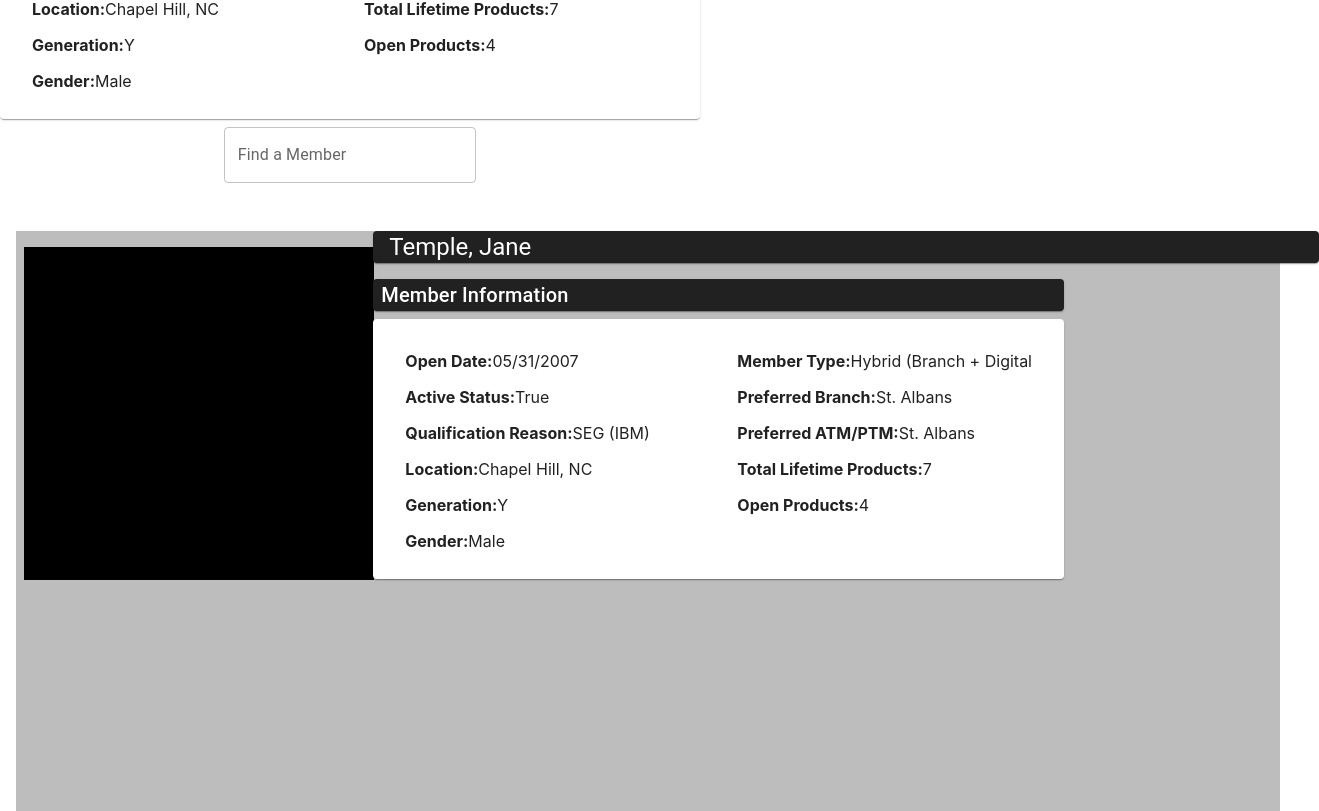
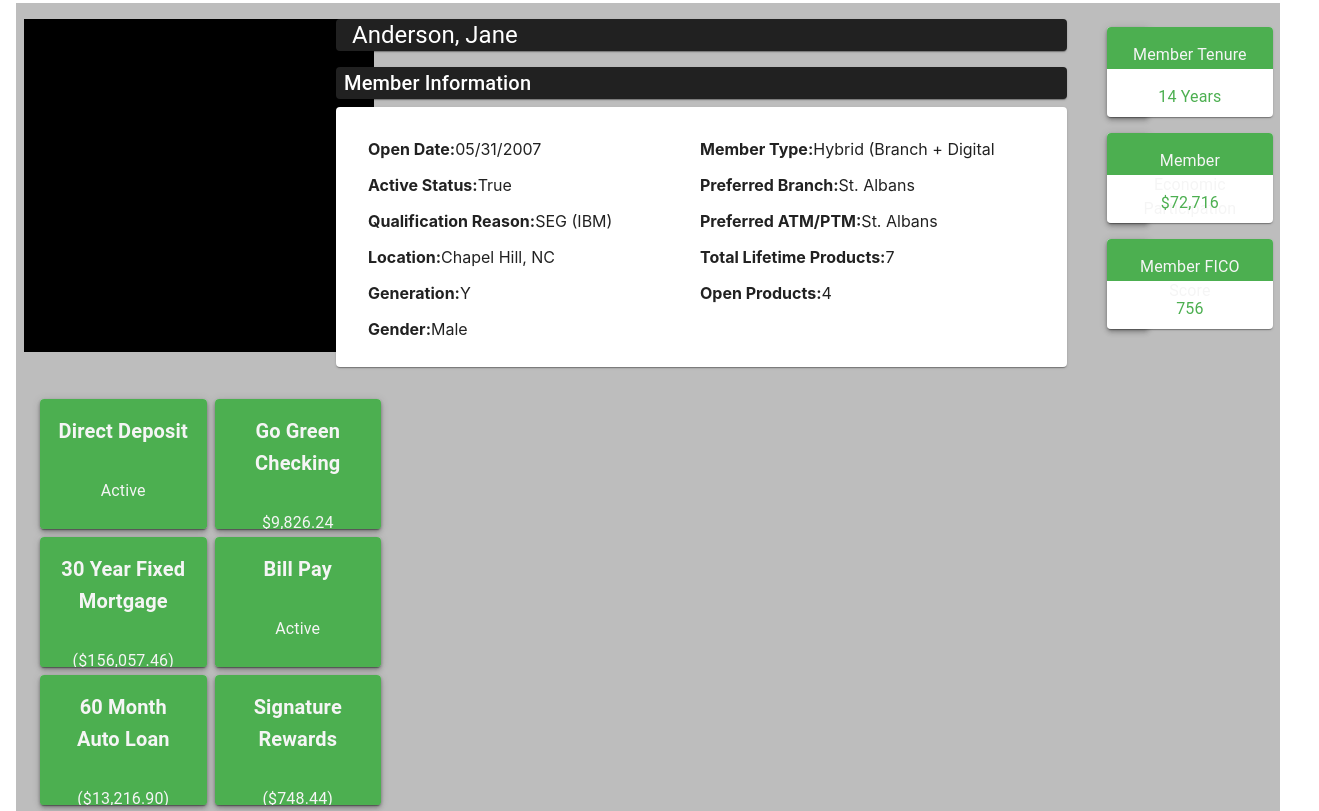
Before and after one commit to NatalieHarrison/components, a React (Create React App) app: page / in a window 1280 px wide. Shown: the part 789-1600 px from the top of the page, 1319 px wide, since content can reach past the window. Built offline with nearby package versions, Linux system fonts and the light colour scheme.

Commit message:
UserInfoSet adjustments
Some adjustments to make the code less confusing

```diff
--- a/src/App.tsx
+++ b/src/App.tsx
@@ -17,10 +17,12 @@ import UserInfoSet from './componentSets/UserInfoSet';
 
 const content: any = {
   // header: 'Products & Services that Delight',
-  greyBoxItems: [{ title: 'Total Open Problems', body: '329,778', num: '+5,690' }],
+  greyBoxItems: [{ title: 'Total Open Problems ', body: '329,778', num: '+5,690' }],
   fullGreenBoxItems: [{ title: 'Direct Deposit', body: 'Active', num: '' }],
-  greenBoxItems: [{ title: 'Member Tenure', body: '14 Years', num: '' },
-  { title: 'Member Tenure', body: '14 Years', num: '' }],
+  greenBoxItems: [
+    { title: 'Member Tenure', body: '14 Years', num: '' },
+    { title: 'Member Tenure', body: '14 Years', num: '' },
+  ],
   // //name header
   firstName: 'Jane',
   lastName: 'Anderson',
@@ -48,8 +50,8 @@ function App() {
 
         <Box sx={{ mt: 7, width: 700 }}>
           <Stack direction="row">
-            <GreenBoxes {...content}></GreenBoxes>
-            <FullGreenBoxes {...content}></FullGreenBoxes>
+            {/* <GreenBoxes {...content}></GreenBoxes> */}
+            {/* <FullGreenBoxes {...content}></FullGreenBoxes> */}
           </Stack>
         </Box>
 
--- a/src/componentSets/UserInfoSet.tsx
+++ b/src/componentSets/UserInfoSet.tsx
@@ -2,29 +2,30 @@ import Box from '@mui/material/Box';
 import Container from '@mui/material/Container';
 import Grid from '@mui/material/Grid';
 import Stack from '@mui/material/Stack';
+import FullGreenBoxes from '../components/FullGreenBox';
 
-import GreenBox from '../components/GreenBox';
+import GreenBoxes from '../components/GreenBox';
 import NameHeader from '../components/NameHeader';
 import UserInfo from '../components/UserInfo';
 
 const content: any = {
-  header: 'Products & Services that Delight',
-  title1: 'Total',
-  body1: '329,778',
-  num1: '+5,690',
-  title2: 'Members ',
-  body2: '1,291',
-  num2: '+421',
-  title3: 'Acquisition',
-  body3: '3.78',
-  num3: '+0.37',
-  title: 'Total ',
-  body: '230,827',
-  num: '+4',
+  greenBoxItems: [
+    { title: 'Member Tenure', body: '14 Years', num: '' },
+    { title: 'Member Economic Participation', body: '$72,716', num: '' },
+    {title: 'Member FICO Score', body: '756',num: ''},
+  ],
+  fullGreenBoxItems: [
+    {title: 'Direct Deposit', body: 'Active', num:''},
+    {title: 'Go Green Checking', body: '$9,826.24', num: ''},
+    {title: '30 Year Fixed Mortgage', body: '($156,057.46)', num: ''},
+    {title: 'Bill Pay', body: 'Active', num: ''},
+    {title: '60 Month Auto Loan', body: '($13,216.90)', num: ''},
+    {title: 'Signature Rewards', body: '($748.44)', num: ''},
+  ],
+
   //name header
   firstName: 'Jane',
-  lastName: 'Temple',
-  //user info
+  lastName: 'Anderson',
   //user info
   openDate: '05/31/2007',
   activeStatus: 'True',
@@ -41,29 +42,27 @@ const content: any = {
 
 const UserInfoSet = () => {
   return (
-    <Box sx={{ ml: 2, backgroundColor: '#bdbdbd', height: 650, maxWidth: 1320 }}>
+    <Box sx={{ ml: 2, backgroundColor: '#bdbdbd'}}>
       <Box>
         <Grid container spacing={2}>
-          <Grid item xs={3.5}>
+          <Grid item xs={3}>
             <Box sx={{ backgroundColor: 'black', height: 333, width: 350, ml: 1, mr: 1 }}>Avatar profile</Box>
           </Grid>
-          <Grid xs={4}>
-            <Box sx={{ width: 946 }}>
+
+          <Grid item xs={7}>
               <NameHeader {...content}></NameHeader>
-
-              <Stack direction="row">
-                <UserInfo {...content}></UserInfo>
-                <Stack direction="column">
-                  <GreenBox {...content}></GreenBox>
-                  <GreenBox {...content}></GreenBox>
-                  <GreenBox {...content}></GreenBox>
-                </Stack>
-              </Stack>
-            </Box>
+              <UserInfo {...content}></UserInfo>
           </Grid>
 
-          <Grid xs={5.2}>
+          <Grid item xs = {1}>
+            <GreenBoxes {...content}></GreenBoxes>
           </Grid>
+
+          <Grid item xs = {5}>
+            <FullGreenBoxes {...content}></FullGreenBoxes>
+          </Grid>
+
+
         </Grid>
 
         {/* <Stack direction = 'row'>
--- a/src/components/FullGreenBox.tsx
+++ b/src/components/FullGreenBox.tsx
@@ -1,4 +1,5 @@
 import Card from '@mui/material/Card';
+import Box from '@mui/material/Box';
 import CardContent from '@mui/material/CardContent';
 import Container from '@mui/material/Container';
 import Grid from '@mui/material/Grid';
@@ -18,8 +19,9 @@ interface FullGreenBoxesProps {
 }
 const FullGreenBox = (props: FullGreenBoxProps) => {
   return (
+    <Box sx = {{mr: 1, mb: 1}}>
       <Paper elevation={4}>
-      <Card sx={{ width: 166.5, height: 130, backgroundColor: '#4caf50' }}>
+        <Card sx={{ width: 166.5, height: 130, backgroundColor: '#4caf50'}}>
           <CardContent>
             <Typography color="#f5f5f5" variant="h6">
               <b>{props.title}</b>
@@ -35,6 +37,7 @@ const FullGreenBox = (props: FullGreenBoxProps) => {
           </CardContent>
         </Card>
       </Paper>
+    </Box>
   );
 };
 
--- a/src/components/GreenBox.tsx
+++ b/src/components/GreenBox.tsx
@@ -20,9 +20,9 @@ interface GreenBoxesProps {
 }
 const GreenBox = (props: GreenBoxProps) => {
   return (
-    <Box sx = {{mt: 1, mb: 1}}>
+    <Box sx={{ mt: 1, mb: 1 }}>
       <Paper elevation={4}>
-        <Card sx={{ width: 166.5, height: 90}}>
+        <Card sx={{ width: 166.5, height: 90 }}>
           <CardContent sx={{ backgroundColor: '#4caf50', height: 10 }}>
             <Typography color="#f5f5f5">{props.title}</Typography>
           </CardContent>
@@ -50,9 +50,9 @@ const GreenBoxes = (props: GreenBoxesProps) => {
   return (
     <Container>
       <ThemeProvider theme={theme}>
-        <Grid container spacing={0} direction="row" sx={{ mt: 2 }}>
+        <Stack direction = "column">
           {props.greenBoxItems && props.greenBoxItems.map((box) => <GreenBox {...box}> </GreenBox>)}
-        </Grid>
+          </Stack>
       </ThemeProvider>
     </Container>
   );
--- a/src/components/UserInfo.tsx
+++ b/src/components/UserInfo.tsx
@@ -23,7 +23,7 @@ interface UserInfoProps {
 const UserInfo = (props: UserInfoProps) => {
   return (
     //can remove mt
-    <Box sx={{ mt: 2, maxHeight: 300, maxWidth: 700 }}>
+    <Box sx={{ mt: 2 }}>
       <Card sx={{ backgroundColor: '#212121', mb: 1 }}>
         <Typography align="left" variant="h6" color="white" sx={{ ml: 1 }}>
           {' '}
```
Lines whose indentation alone changed are shown as unchanged.
